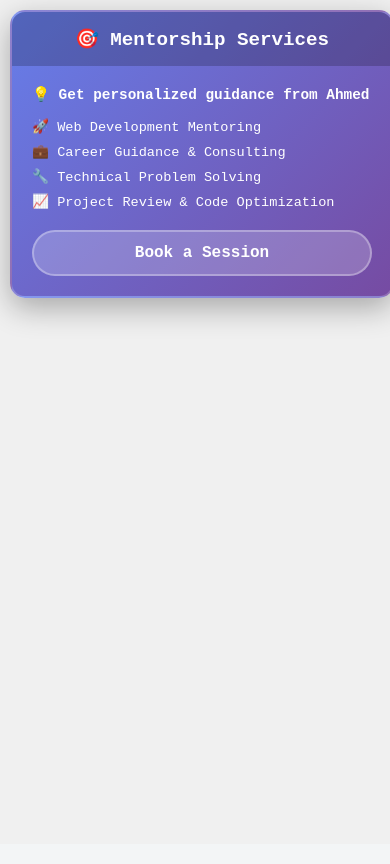
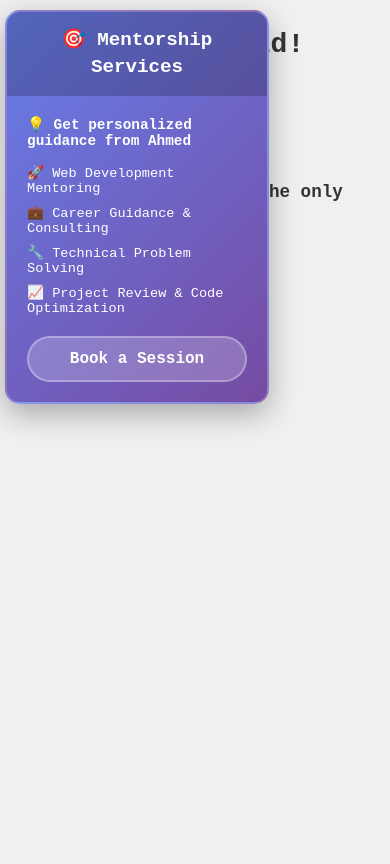
Before and after one commit to ahmed-bermawy/personal-website, a PHP site: page / in a window 390 px wide. Before the commit the page ends 328 px from the top, so only its background shows below. Run offline with PHP 8.4, Linux system fonts and the light colour scheme.

Commit message:
Improve responsiveness and layout structure
- Add a central container to `index.php` for better content alignment.
- Update `styles.css` with media queries for mobile and tablet views.
- Adjust `typeWriter.js` to append new elements to the container instead of the body.
- Use `rem` units for typography and add word-wrap for better mobile display.

```diff
--- a/assets/css/styles.css
+++ b/assets/css/styles.css
@@ -4,17 +4,29 @@ body {
     color: #333;
     text-align: center;
     padding: 20px;
+    margin: 0;
+    display: flex;
+    flex-direction: column;
+    align-items: center;
+    min-height: 100vh;
+}
+
+.container {
+    width: 100%;
+    max-width: 800px;
+    margin: 0 auto;
 }
 
 h1 {
-    font-size: 2.5em;
+    font-size: 2.5rem;
     margin-bottom: 20px;
+    word-wrap: break-word;
 }
 
 button {
     opacity: 0; /* Hide the button initially */
-    padding: 10px 20px;
-    font-size: 1em;
+    padding: 12px 24px;
+    font-size: 1rem;
     cursor: pointer;
     margin-bottom: 20px;
     transition: opacity 1s ease-in, box-shadow 0.3s, transform 0.3s; /* Add transition for fade-in effect and shadow */
@@ -26,8 +38,10 @@ button {
 }
 
 h2, h3 {
-    font-size: 1.5em;
-    margin: 10px 0;
+    font-size: 1.5rem;
+    margin: 15px 0;
+    line-height: 1.4;
+    word-wrap: break-word;
 }
 
 button.show {
@@ -125,3 +139,64 @@ button:active {
 .mentorship-card.hide {
     left: -400px;
 }
+
+/* Media Queries for Responsiveness */
+@media (max-width: 768px) {
+    body {
+        padding: 15px;
+    }
+
+    h1 {
+        font-size: 2rem;
+    }
+
+    h2, h3 {
+        font-size: 1.25rem;
+    }
+
+    .mentorship-card {
+        width: 300px;
+        left: -320px;
+    }
+
+    .mentorship-card.show {
+        left: 5px;
+    }
+
+    .mentorship-card.hide {
+        left: -320px;
+    }
+}
+
+@media (max-width: 480px) {
+    body {
+        padding: 10px;
+    }
+
+    h1 {
+        font-size: 1.75rem;
+    }
+
+    h2, h3 {
+        font-size: 1.1rem;
+        margin: 10px 0;
+    }
+
+    button {
+        padding: 10px 20px;
+        font-size: 0.9rem;
+    }
+
+    .mentorship-card {
+        width: 260px;
+        left: -280px;
+    }
+
+    .mentorship-card.show {
+        left: 5px;
+    }
+
+    .mentorship-card.hide {
+        left: -280px;
+    }
+}
--- a/assets/js/typeWriter.js
+++ b/assets/js/typeWriter.js
@@ -139,7 +139,12 @@ document.addEventListener('DOMContentLoaded', () => {
             if (!element) {
                 element = document.createElement("h3");
                 element.id = elementId;
-                document.body.appendChild(element);
+                const container = document.querySelector('.container');
+                if (container) {
+                    container.appendChild(element);
+                } else {
+                    document.body.appendChild(element);
+                }
             }
 
             if (charIndex < sentence.length) {
@@ -176,7 +181,12 @@ document.addEventListener('DOMContentLoaded', () => {
             if (!element) {
                 element = document.createElement("h3");
                 element.id = elementId;
-                document.body.appendChild(element);
+                const container = document.querySelector('.container');
+                if (container) {
+                    container.appendChild(element);
+                } else {
+                    document.body.appendChild(element);
+                }
             }
             element.textContent = sentence;
         });
--- a/index.php
+++ b/index.php
@@ -27,12 +27,14 @@
         </div>
     </div>
 
-    <h1>Hello, World!</h1>
+    <div class="container">
+        <h1>Hello, World!</h1>
 
-    <button id="skipButton">Skip Intro</button>
-    <audio id="typewriterSound" src="assets/sounds/typewriter.mp3"></audio>
+        <button id="skipButton">Skip Intro</button>
+        <audio id="typewriterSound" src="assets/sounds/typewriter.mp3"></audio>
 
-    <h2 id="paragraph1"></h2>
+        <h2 id="paragraph1"></h2>
+    </div>
 
     <script src="assets/js/dynamicFavicon.js"></script>
     <script src="assets/js/typeWriter.js"></script>
```
